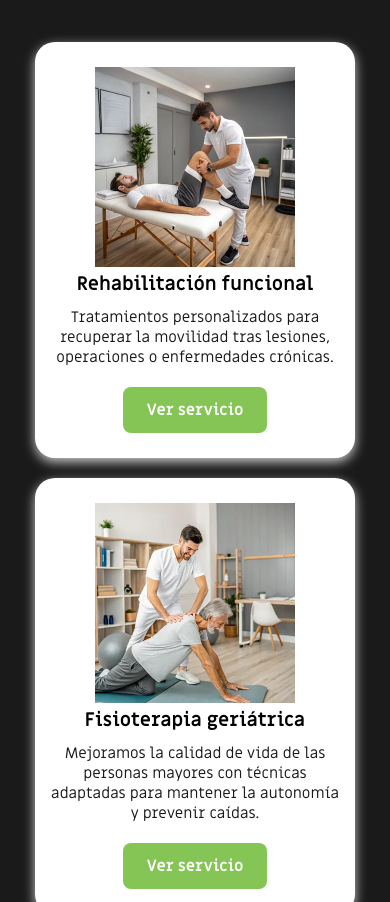
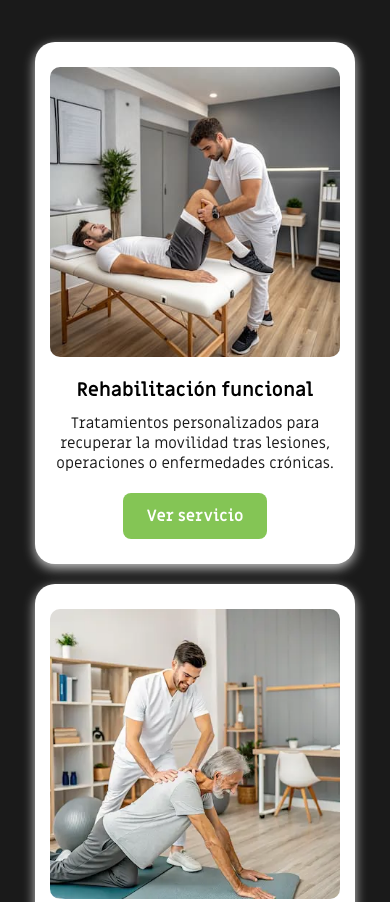
Before and after one commit to jesusmandly/Activasaludextremadura, a plain HTML site: page index.html in a window 390 px wide. Shown: the part 2056-2958 px from the top of the page. Drawn offline with Linux system fonts and the light colour scheme.

Commit message:
Update index.css

```diff
--- a/css/index.css
+++ b/css/index.css
@@ -845,8 +845,12 @@ header.scrolled {
   }
 
 .tarjetasservicios_mainpage img {
-    width: 200px;
-    margin: 0;
+  width: 100%;
+  height: auto;
+  max-width: 100%;
+  display: block;
+  margin: 0 auto 20px;
+  border-radius: 10px;
 }
 
   .textonavegacion_2 {
```
